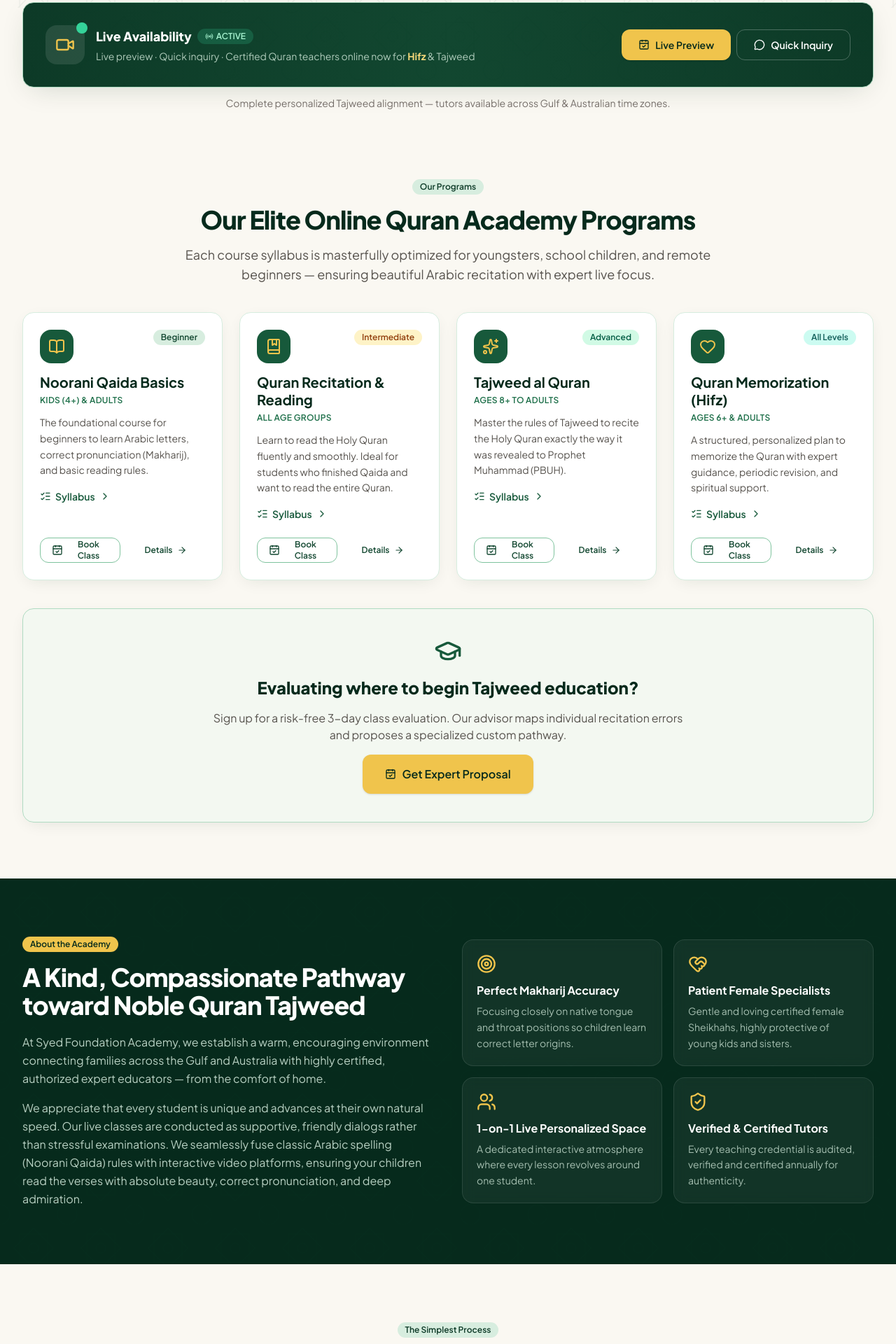
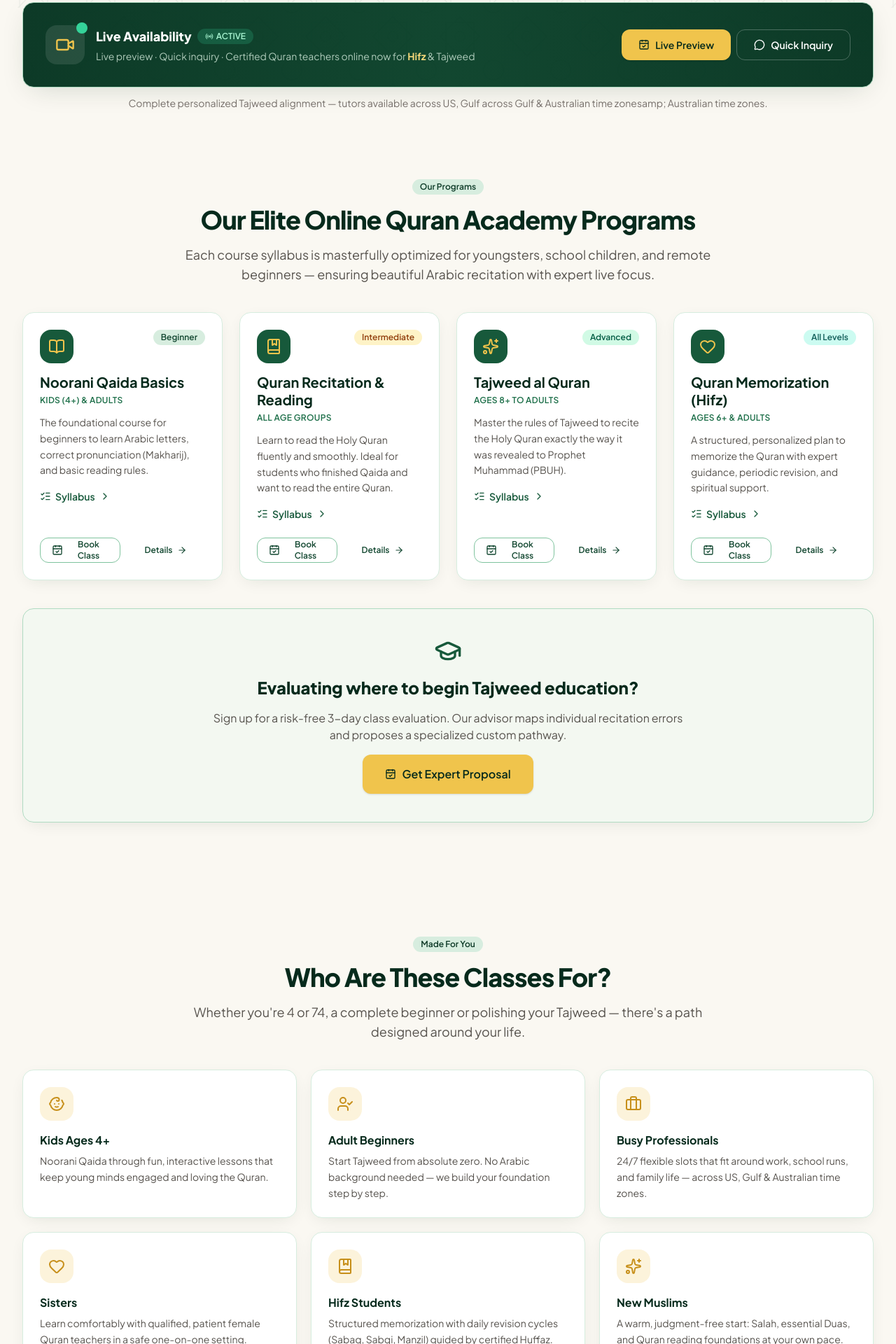
Before and after one commit to proventechnology7-cmd/Syed-Foundation-, a React (Vite) app: page / in a window 1280 px wide. Shown: the part 880-2800 px from the top of the page at 70% size. Built offline with nearby package versions, Linux system fonts and the light colour scheme.

Commit message:
Deploy: enrollment form with plan selector, pricing/courses/home pages

```diff
--- a/src/components/EnrollmentForm.jsx
+++ b/src/components/EnrollmentForm.jsx
@@ -1,7 +1,9 @@
 import * as React from "react";
+import { useLocation } from "react-router-dom";
 import { CheckCircle2, MessageCircle, Send, RotateCcw, ShieldCheck, Zap } from "lucide-react";
 import { SITE, whatsappLink } from "../data/site";
 import { COURSES } from "../data/courses";
+import { PLANS, REGIONS, getPrice, planLabel } from "../data/pricing";
 import { Input } from "./ui/input";
 import { Textarea } from "./ui/textarea";
 import { Select } from "./ui/select";
@@ -32,15 +34,39 @@
 const labelCls = "mb-1.5 block text-sm font-semibold text-brand-950";
 
 export default function EnrollmentForm() {
+  const location = useLocation();
+  // Plan/course pre-selected when arriving from Pricing or Courses CTA buttons.
+  const incomingPlan = location.state?.plan;
+  const incomingRegionId = location.state?.regionId || "gulf";
+  const incomingCourse = location.state?.course;
+
   const [form, setForm] = React.useState({
     name: "", email: "", dial: "971", phone: "", country: "United Arab Emirates",
-    course: COURSES[0].title, requirements: "",
+    course: incomingCourse || COURSES[0].title, requirements: "",
+    planId: incomingPlan?.id || PLANS[1].id, regionId: incomingRegionId,
   });
   const [done, setDone] = React.useState(false);
 
+  // If the user picks another plan/course and returns, sync it.
+  React.useEffect(() => {
+    if (incomingPlan || incomingCourse) {
+      setForm((f) => ({
+        ...f,
+        planId: incomingPlan?.id || f.planId,
+        regionId: incomingRegionId,
+        course: incomingCourse || f.course,
+      }));
+    }
+    // eslint-disable-next-line react-hooks/exhaustive-deps
+  }, [incomingPlan?.id, incomingCourse, incomingRegionId]);
+
   const set = (k) => (e) => setForm((f) => ({ ...f, [k]: e.target.value }));
 
-  const waMessage = `Assalamu Alaikum! I am ${form.name || "[Name]"}. I would like to book a free trial class at Syed Foundation Academy.\nCourse: ${form.course}\nWhatsApp: +${form.dial} ${form.phone}\nCountry: ${form.country}\nRequirements: ${form.requirements || "—"}`;
+  const selectedPlan = PLANS.find((p) => p.id === Number(form.planId)) || PLANS[1];
+  const selectedRegion = REGIONS.find((r) => r.id === form.regionId) || REGIONS[0];
+  const selectedPrice = getPrice(selectedPlan.id, selectedRegion.id);
+
+  const waMessage = `Assalamu Alaikum! I am ${form.name || "[Name]"}. I would like to book a free trial class at Syed Foundation Academy.\nCourse: ${form.course}\nPlan: ${planLabel(selectedPlan)} (${selectedRegion.currency}${selectedPrice}/month)\nWhatsApp: +${form.dial} ${form.phone}\nCountry: ${form.country}\nRequirements: ${form.requirements || "—"}`;
 
   const submit = (e) => {
     e.preventDefault();
@@ -55,7 +81,8 @@
         <h3 className="mt-4 text-2xl font-extrabold text-brand-950">Request Received!</h3>
         <p className="mx-auto mt-3 max-w-md text-sm leading-relaxed text-stone-600">
           JazakAllah Khair, <strong>{form.name}</strong>. Your free-trial request for{" "}
-          <strong>{form.course}</strong> has been noted. Our coordinator will contact you on WhatsApp within 12
+          <strong>{form.course}</strong> ({planLabel(selectedPlan)} — {selectedRegion.currency}{selectedPrice}/month)
+          has been noted. Our coordinator will contact you on WhatsApp within 12
           hours. For an instant response, tap below — your details are prefilled.
         </p>
         <div className="mt-6 flex flex-col items-center justify-center gap-3 sm:flex-row">
@@ -70,7 +97,7 @@
           </a>
           <Button
             variant="outline"
-            onClick={() => { setDone(false); setForm({ name: "", email: "", dial: "971", phone: "", country: "United Arab Emirates", course: COURSES[0].title, requirements: "" }); }}
+            onClick={() => { setDone(false); setForm({ name: "", email: "", dial: "971", phone: "", country: "United Arab Emirates", course: COURSES[0].title, requirements: "", planId: PLANS[1].id, regionId: "gulf" }); }}
           >
             <RotateCcw className="h-4 w-4" />
             New Request
@@ -118,6 +145,29 @@
             <Select id="ef-course" value={form.course} onChange={set("course")}>
               {COURSES.map((c) => <option key={c.slug}>{c.title}</option>)}
             </Select>
+          </div>
+          <div>
+            <label htmlFor="ef-plan" className={labelCls}>Select Plan</label>
+            <Select id="ef-plan" value={form.planId} onChange={set("planId")}>
+              {PLANS.map((p) => (
+                <option key={p.id} value={p.id}>
+                  {planLabel(p)}{p.popular ? " ★ Popular" : ""}
+                </option>
+              ))}
+            </Select>
+          </div>
+          <div>
+            <label htmlFor="ef-region" className={labelCls}>Billing Region</label>
+            <Select id="ef-region" value={form.regionId} onChange={set("regionId")}>
+              {REGIONS.map((r) => <option key={r.id} value={r.id}>{r.label} ({r.currency.trim()})</option>)}
+            </Select>
+          </div>
+          <div className="sm:col-span-2 -mt-2">
+            <p className="rounded-xl bg-brand-50 px-4 py-3 text-sm text-brand-900">
+              Selected plan: <strong>{planLabel(selectedPlan)}</strong> —{" "}
+              <strong>{selectedRegion.currency}{selectedPrice}/month</strong>
+              {selectedPlan.popular && <span className="ml-2 rounded-full bg-gold-400/30 px-2 py-0.5 text-xs font-bold text-gold-700">Most Popular</span>}
+            </p>
           </div>
           <div className="sm:col-span-2">
             <label htmlFor="ef-req" className={labelCls}>Your Requirements / Student's Age and Level</label>
--- a/src/pages/Courses.jsx
+++ b/src/pages/Courses.jsx
@@ -51,7 +51,7 @@
                         <p className="mt-3 text-sm leading-relaxed text-brand-100/85">{course.description}</p>
                       </div>
                       <div className="relative mt-2">
-                        <EnrollButton variant="gold" className="w-full sm:w-auto">Book Class</EnrollButton>
+                        <EnrollButton variant="gold" className="w-full sm:w-auto" course={course.title}>Book Class</EnrollButton>
                       </div>
                     </div>
 
--- a/src/pages/Home.jsx
+++ b/src/pages/Home.jsx
@@ -4,6 +4,7 @@
   BadgeCheck, Clock, Globe2, Star, MessageCircle, BookOpen, BookMarked, Sparkles, Heart,
   Target, HeartHandshake, ChevronRight, GraduationCap, Users, CalendarClock, UserCheck,
   Wallet, ClipboardList, ShieldCheck, Radio, Video, ArrowRight, Quote, ListChecks, PhoneCall, FileCheck2,
+  Baby, Briefcase, Award, Languages, Mic,
 } from "lucide-react";
 import { SITE } from "../data/site";
 import { COURSES } from "../data/courses";
@@ -62,7 +63,7 @@
 const TRUST_BADGES = [
   { icon: BadgeCheck, title: "Qualified Quran Teachers", sub: "Experienced & Verified Instructors" },
   { icon: Clock, title: "Flexible 24/7 Hours", sub: "To fit your timeline" },
-  { icon: Globe2, title: "Trusted by Families Worldwide", sub: "Across the Gulf & Australia" },
+  { icon: Globe2, title: "Trusted by Families Worldwide", sub: "Across the US, Gulf & Australia" },
   { icon: Star, title: "4.9/5 Rating", sub: "Loved by parents & students" },
 ];
 
@@ -113,7 +114,7 @@
         </div>
 
         <div className="mt-auto flex gap-2 pt-5">
-          <EnrollButton variant="outline" size="sm" className="flex-1">Book Class</EnrollButton>
+          <EnrollButton variant="outline" size="sm" className="flex-1" course={course.title}>Book Class</EnrollButton>
           <Link
             to="/courses"
             className="inline-flex h-9 flex-1 items-center justify-center gap-1.5 rounded-xl px-4 text-xs font-semibold text-brand-800 transition-colors hover:bg-brand-100"
@@ -146,7 +147,7 @@
             </p>
             <h1 className="mt-6 text-4xl font-extrabold leading-[1.12] tracking-tight text-brand-950 sm:text-5xl lg:text-6xl">
               Learn Quran Online with{" "}
-              <span className="relative whitespace-nowrap text-brand-700">
+              <span className="relative text-brand-700 sm:whitespace-nowrap">
                 Syed Foundation Academy
                 <svg viewBox="0 0 320 12" preserveAspectRatio="none" className="absolute -bottom-2 left-0 h-3 w-full text-gold-400" aria-hidden="true">
                   <path d="M4 8 C 80 2, 240 2, 316 8" stroke="currentColor" strokeWidth="5" fill="none" strokeLinecap="round" />
@@ -156,7 +157,7 @@
             </h1>
             <p className="mx-auto mt-6 max-w-2xl text-base leading-relaxed text-stone-600 sm:text-lg">
               Connect live with highly learned tutors. Experience personalized, safe, 1-on-1 sessions designed with
-              expert care for kids and adults — across the Gulf and Australia.
+              expert care for kids and adults — across the US, Gulf and Australia.
             </p>
             <div className="mt-8 flex flex-col items-center justify-center gap-3 sm:flex-row">
               <EnrollButton size="lg" className="w-full sm:w-auto" />
@@ -229,7 +230,7 @@
             </CardContent>
           </Card>
           <p className="mt-3 text-center text-sm text-stone-500">
-            Complete personalized Tajweed alignment — tutors available across Gulf &amp; Australian time zones.
+            Complete personalized Tajweed alignment — tutors available across US, Gulf across Gulf &amp; Australian time zonesamp; Australian time zones.
           </p>
         </div>
       </section>
@@ -260,6 +261,35 @@
               <EnrollButton variant="gold" size="lg">Get Expert Proposal</EnrollButton>
             </CardContent>
           </Card>
+        </div>
+      </section>
+
+      {/* ============ WHO IS THIS FOR ============ */}
+      <section className="py-14 sm:py-20">
+        <div className="container-x">
+          <SectionHeading
+            eyebrow="Made For You"
+            title="Who Are These Classes For?"
+            subtitle="Whether you're 4 or 74, a complete beginner or polishing your Tajweed — there's a path designed around your life."
+          />
+          <div className="mt-10 grid gap-5 sm:grid-cols-2 lg:grid-cols-3">
+            {[
+              { icon: Baby, title: "Kids Ages 4+", text: "Noorani Qaida through fun, interactive lessons that keep young minds engaged and loving the Quran." },
+              { icon: UserCheck, title: "Adult Beginners", text: "Start Tajweed from absolute zero. No Arabic background needed — we build your foundation step by step." },
+              { icon: Briefcase, title: "Busy Professionals", text: "24/7 flexible slots that fit around work, school runs, and family life — across US, Gulf & Australian time zones." },
+              { icon: Heart, title: "Sisters", text: "Learn comfortably with qualified, patient female Quran teachers in a safe one-on-one setting." },
+              { icon: BookMarked, title: "Hifz Students", text: "Structured memorization with daily revision cycles (Sabaq, Sabqi, Manzil) guided by certified Huffaz." },
+              { icon: Sparkles, title: "New Muslims", text: "A warm, judgment-free start: Salah, essential Duas, and Quran reading foundations at your own pace." },
+            ].map((a) => (
+              <Card key={a.title} className="p-6 transition hover:-translate-y-1 hover:shadow-soft">
+                <span className="flex h-12 w-12 items-center justify-center rounded-2xl bg-gold-400/20 text-gold-600">
+                  <a.icon className="h-6 w-6" />
+                </span>
+                <h3 className="mt-4 font-bold text-brand-950">{a.title}</h3>
+                <p className="mt-1.5 text-sm leading-relaxed text-stone-600">{a.text}</p>
+              </Card>
+            ))}
+          </div>
         </div>
       </section>
 
@@ -360,6 +390,45 @@
           <p className="mx-auto mt-8 flex max-w-3xl items-start justify-center gap-2 text-center text-sm text-stone-600">
             <ShieldCheck className="mt-0.5 h-4 w-4 shrink-0 text-brand-600" />
             Rest assured: every teaching credential is audited, verified, and certified annually to guarantee perfect authenticity.
+          </p>
+        </div>
+      </section>
+
+      {/* ============ MEET OUR TEACHERS ============ */}
+      <section className="py-14 sm:py-20">
+        <div className="container-x">
+          <SectionHeading
+            eyebrow="Learn From The Best"
+            title="Meet Your Quran Teachers"
+            subtitle="Every tutor is hand-picked, background-verified, and certified — so your family learns from teachers you can trust completely."
+          />
+          <div className="mt-10 grid gap-6 sm:grid-cols-2 lg:grid-cols-4">
+            {[
+              { icon: Mic, role: "Qari", focus: "Tajweed & Qira'at Specialist", points: ["Ijazah-certified in Hafs recitation", "10+ years teaching experience", "Makharij & Sifaat mastery"] },
+              { icon: HeartHandshake, role: "Qaria", focus: "Kids & Sisters Specialist", points: ["Certified female Quran teacher", "Patient, child-friendly approach", "Ideal for daughters & sisters"] },
+              { icon: BookMarked, role: "Hafiz", focus: "Hifz Program Lead", points: ["Completed Quran memorization", "Structured Sabaq revision system", "Tracks every student's progress"] },
+              { icon: Languages, role: "Mentor", focus: "Islamic Foundations Guide", points: ["Salah, Duas & Seerah for kids", "Fluent English, Urdu & Arabic", "New-Muslim friendly teaching"] },
+            ].map((t) => (
+              <Card key={t.role} className="flex flex-col p-6 text-center transition hover:-translate-y-1 hover:shadow-soft">
+                <span className="mx-auto flex h-16 w-16 items-center justify-center rounded-full bg-brand-700 text-gold-400">
+                  <t.icon className="h-8 w-8" />
+                </span>
+                <p className="mt-4 text-xs font-extrabold uppercase tracking-[0.2em] text-gold-600">{t.role}</p>
+                <h3 className="mt-1 font-bold text-brand-950">{t.focus}</h3>
+                <ul className="mt-4 space-y-2 text-left">
+                  {t.points.map((p) => (
+                    <li key={p} className="flex items-start gap-2 text-xs leading-relaxed text-stone-600">
+                      <Award className="mt-0.5 h-3.5 w-3.5 shrink-0 text-brand-600" />
+                      {p}
+                    </li>
+                  ))}
+                </ul>
+              </Card>
+            ))}
+          </div>
+          <p className="mx-auto mt-8 flex max-w-2xl items-start justify-center gap-2 text-center text-sm text-stone-600">
+            <ShieldCheck className="mt-0.5 h-4 w-4 shrink-0 text-brand-600" />
+            Male or female teacher? You choose. Switch anytime — your comfort comes first.
           </p>
         </div>
       </section>
```
Also changed, not shown: src/pages/Pricing.jsx (+6 -6 lines).
